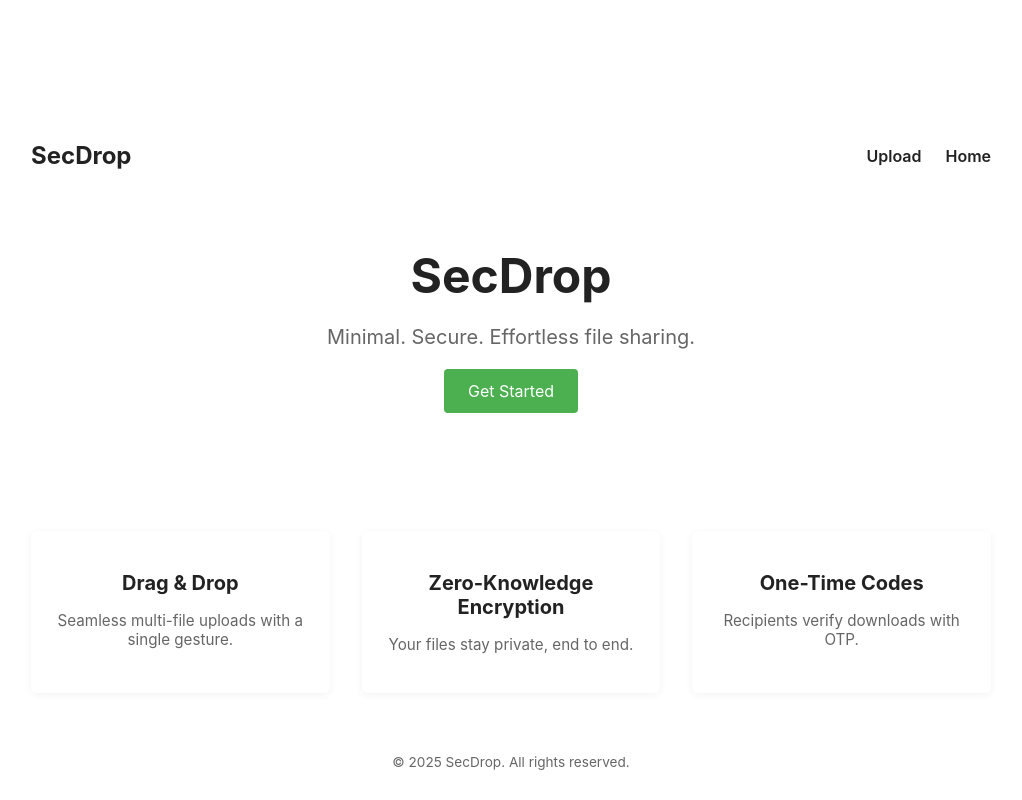
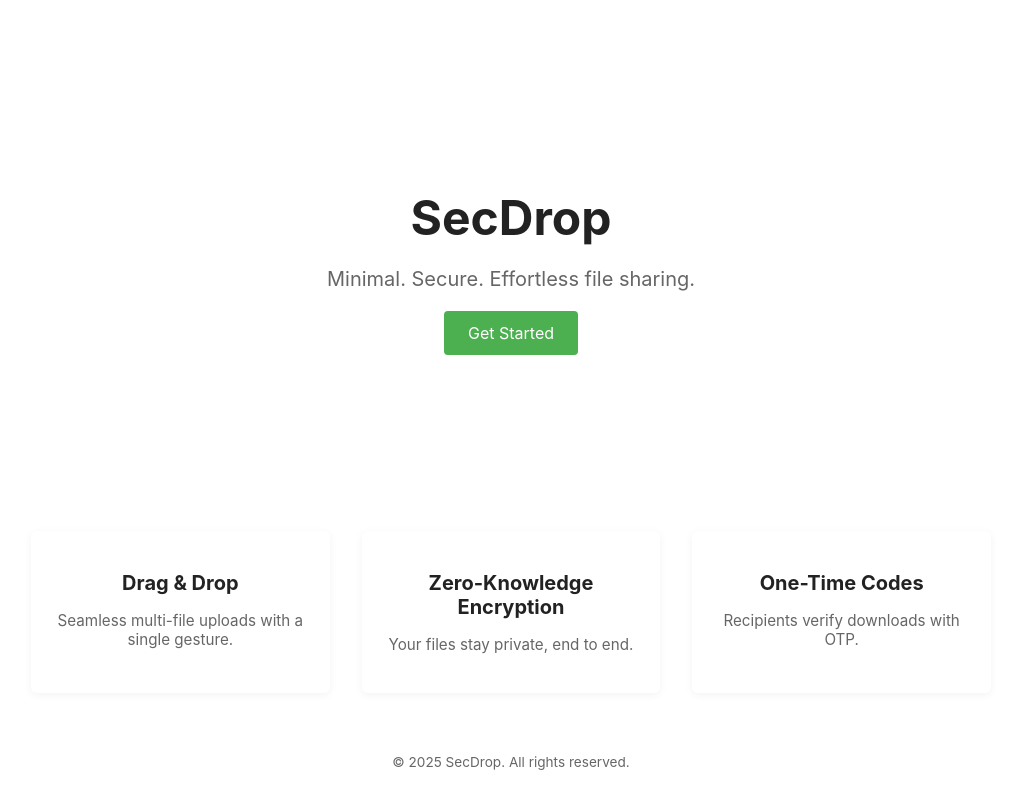
Before and after one commit to dilsidhu13/-SecDrop-Secure-File-Sharing-Web-Portal, a React (Create React App) app in the folder client/: page / in a window 1280 px wide. Shown: the whole page, without its empty margins (129-1151 px from the left). Built offline with nearby package versions, Linux system fonts and the light colour scheme.

Commit message:
Commit : Updated Frontend and UI
Co-Authored-By: gurpreetk05 <60051372+gurpreetk05@users.noreply.github.com>
Co-Authored-By: Priyanshu <101028267+Priyanshu2152@users.noreply.github.com>

```diff
--- a/client/src/Homepage.js
+++ b/client/src/Homepage.js
@@ -6,13 +6,6 @@
   return (
     <div className="homepage">
       <header className="hero">
-        <nav className="nav">
-          <div className="logo-text">SecDrop</div>
-          <ul className="nav-list">
-            <li><Link to="/upload">Upload</Link></li>
-            <li><Link to="/">Home</Link></li>
-          </ul>
-        </nav>
         <div className="hero-content">
           <h1 className="hero-title">SecDrop</h1>
           <p className="hero-subtitle">Minimal. Secure. Effortless file sharing.</p>
```
Also changed, not shown: client/src/Navbar.js (added, +17 -0 lines).
